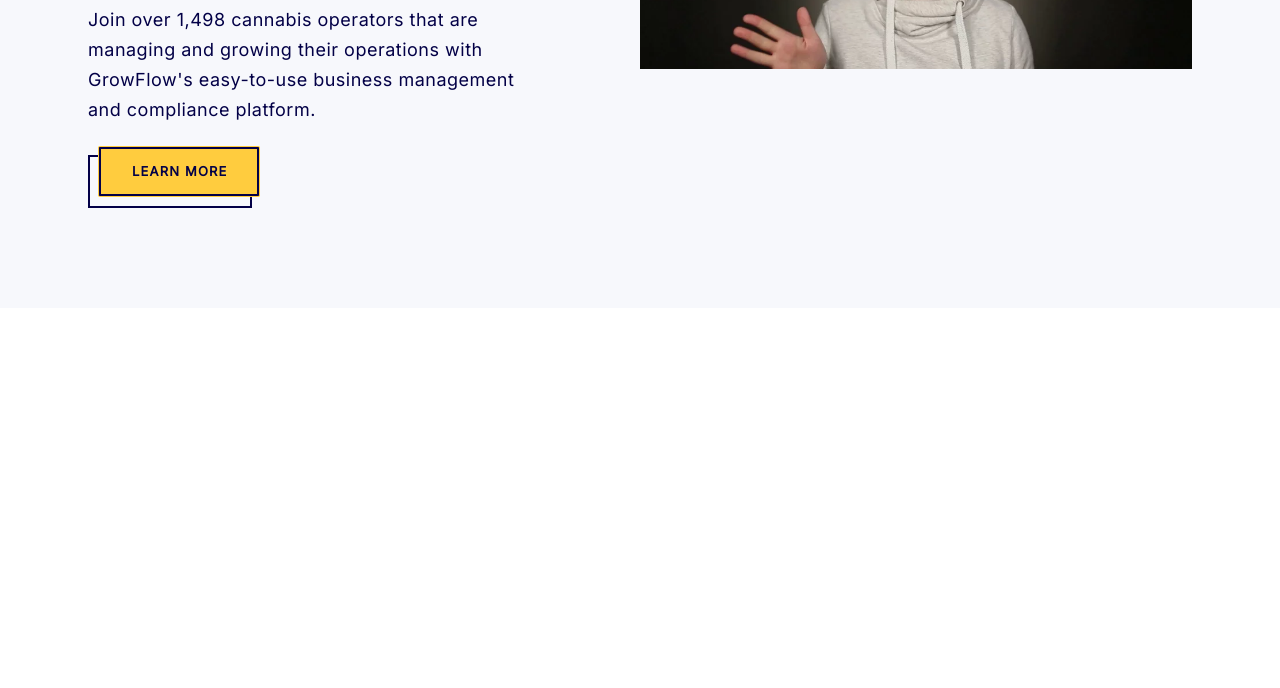
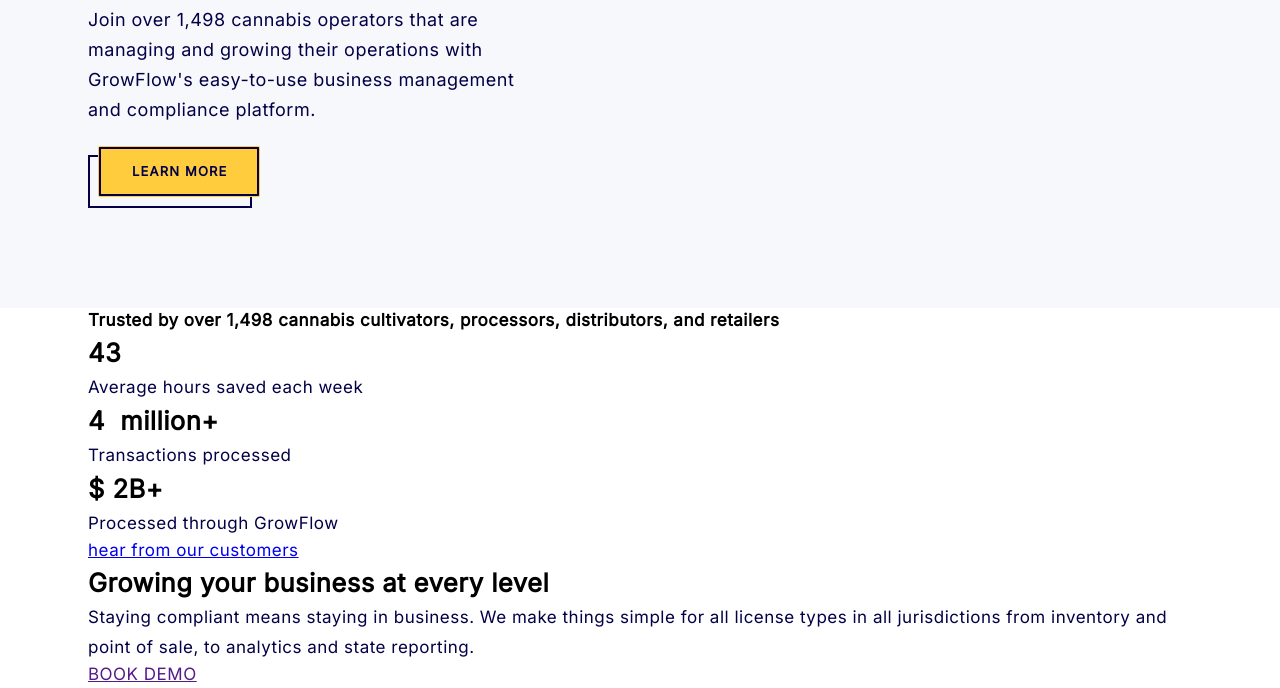
Before and after one commit to manu3006/GrowFlowone, a plain HTML site: page index.html in a window 1280 px wide. Shown: the part 314-1002 px from the top of the page. Before the commit the page ends 800 px from the top, so only its background shows below. Drawn offline with nearby package versions, Linux system fonts and the light colour scheme.

Commit message:
Add files via upload

```diff
--- a/index.html
+++ b/index.html
@@ -13,6 +13,7 @@
     <link href="https://fonts.googleapis.com/css2?family=Inter:wght@100;400&display=swap" rel="stylesheet">
     <script src="https://cdnjs.cloudflare.com/ajax/libs/jquery/3.3.1/jquery.min.js"></script>
     <script src="https://cdn.jsdelivr.net/npm/@fancyapps/fancybox@3.5.6/dist/jquery.fancybox.min.js"></script>
+    <script src="https://cdnjs.cloudflare.com/ajax/libs/jquery/3.5.1/jquery.min.js"></script>
 </head>
 
 <body>
@@ -31,7 +32,8 @@
                     <div class="main-button">
 
 
-                        <a class="btn" href="https://www.growflow.com/growflow-documentary?hsCtaTracking=4e5d8eaa-b405-4d30-be75-99764daa5bc0%7C23418406-9074-4354-a875-80afe07ca017">
+                        <a class="btn"
+                            href="https://www.growflow.com/growflow-documentary?hsCtaTracking=4e5d8eaa-b405-4d30-be75-99764daa5bc0%7C23418406-9074-4354-a875-80afe07ca017">
 
                             <span class="button-text">Learn more</span>
                             <span class="button-hover "></span>
@@ -42,8 +44,7 @@
 
                 <div class="right-col">
                     <div class="banner-video">
-                        <div class="pop-img bg-img"
-                            style="background-image:url(./growflow.webp); min-height: 233.33px; width: 100%;">
+                        <div class="pop-img bg-img" style="background-image:url(./growflow.webp); ">
 
                             <a data-fancybox href="https://www.youtube.com/watch?v=rahRaVtEQaM">
 
@@ -60,7 +61,110 @@
         </div>
         </div>
     </section>
-    <script src="./app.js"></script>
+    <!-- module one banner end -->
+
+    <!-- module two start -->
+    <section class="module_two">
+        <div class="content-wrapper">
+            <div class="counter_customer">
+                <div class="counter_heading">
+                    <h4>
+                        Trusted by over 1,498 cannabis cultivators, processors, distributors, and retailers
+                    </h4>
+                </div>
+                    <div class="main_col">
+                        <div class="right-border">
+                            <div class="counter-body">
+                                <h2><span class="counter" data-number="43"></span></h2>
+                                <div class="counter-text">
+                                    <p> Average hours saved each week </p>
+                                </div>
+                            </div>
+                        </div>
+                        <div class="right-border">
+                            <div class="counter-body">
+                                <h2><span class="counter" data-number="4"></span>&nbsp; million+</h2>
+                                <div class="counter-text">
+                                    <p> Transactions processed </p>
+                                </div>
+                            </div>
+                        </div>
+                        <div class="right-border">
+                            <div class="counter-body">
+                                <h2>$ <span class="counter" data-number="2"></span>B+ </h2>
+                                <div class="counter-text">
+                                    <p> Processed through GrowFlow </p>
+                                </div>
+                            </div>
+                        </div>
+                    </div>
+
+                <div class="primary-button">
+                    <a class="btn_cus"href="#">hear from our customers</a>
+                </div>
+            </div>
+        </div>
+    </section>
+    <!-- MODULE TWO END -->
+    <section class="module_three">
+        <div class="grow-business_background">
+            <div class="content-wrapper">
+                <div class="grow-business">
+                    <div class="grow-business_heading">
+                        <h2> Growing your business at every level</h2>
+                    </div>
+                    <div class="grow-business_paragraph">
+                        <p>Staying compliant means staying in business. We make things simple for all license types in
+                            all jurisdictions from inventory and point of sale, to analytics and state reporting.
+
+                        </p>
+                    </div>
+                    <div class="grow-business_btn">
+                        <a href="">BOOK DEMO</a>
+                    </div>
+                </div>
+            </div>
+        </div>
+    </section>
+    <!-- <script src="./app.js"></script> -->
+    <script>
+        var a = 0;
+        $(window).scroll(function () {
+            var oTop = $(".main_col").offset().top - window.innerHeight;
+            if (a == 0 && $(window).scrollTop() > oTop) {
+                $(".counter").each(function () {
+                    var $this = $(this),
+                        countTo = $this.attr("data-number");
+                    $({
+                        countNum: $this.text()
+                    }).animate(
+                        {
+                            countNum: countTo
+                        },
+
+                        {
+                            duration: 850,
+                            easing: "swing",
+                            step: function () {
+                                //$this.text(Math.ceil(this.countNum));
+                                $this.text(
+                                    Math.ceil(this.countNum).toLocaleString("en")
+                                );
+                            },
+                            complete: function () {
+                                $this.text(
+                                    Math.ceil(this.countNum).toLocaleString("en")
+                                );
+                                //alert('finished');
+                            }
+                        }
+                    );
+                });
+                a = 1;
+            }
+        });
+
+    </script>
 </body>
 
 </html>
```
